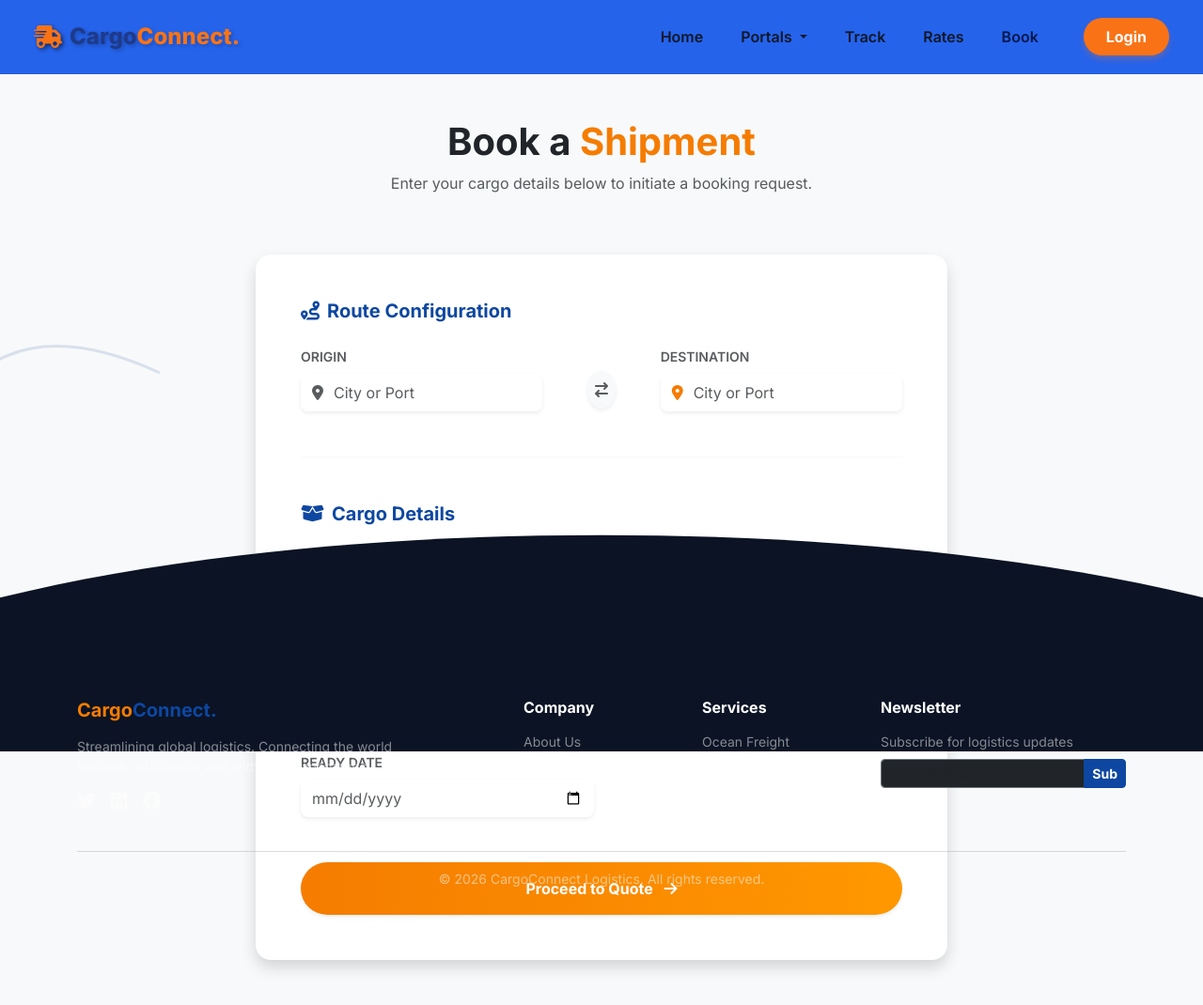
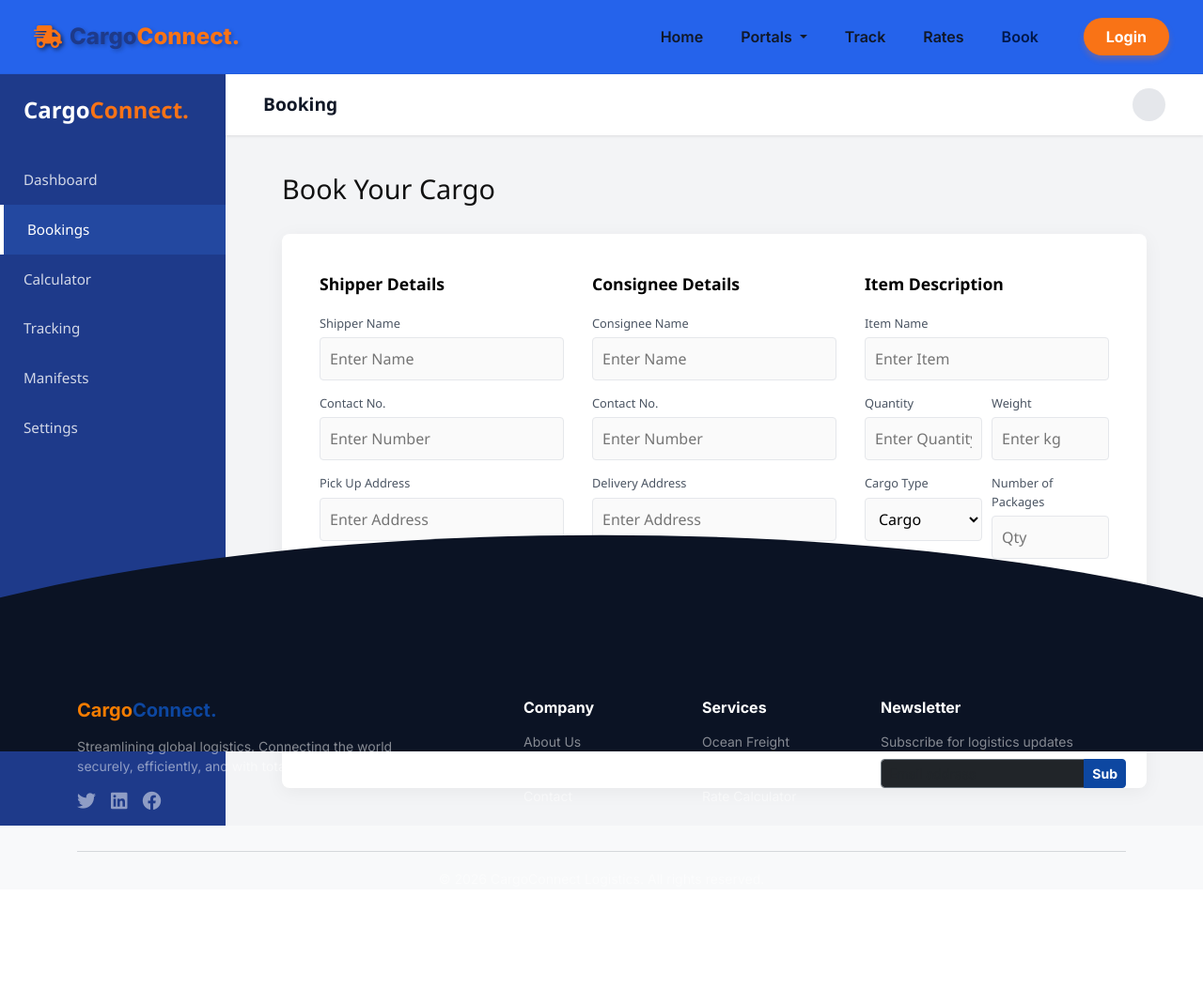
Before and after one commit to riyakko/CargoConnect, a PHP site: page /book.php in a window 1280 px wide. Shown: the whole page at 94% size. After the commit the page ends 907 px from the top, so only its background shows below. Run offline with PHP 8.4, Linux system fonts and the light colour scheme.

Commit message:
booking page

```diff
--- a/book.php
+++ b/book.php
@@ -1,88 +1,99 @@
 <?php include 'includes/header.php'; ?>
 
-<main class="flex-grow-1 py-5 position-relative overflow-hidden" style="background-color: #f8f9fa;">
-    <!-- Abstract Background -->
-    <div class="decorative-swoosh left-swoosh" style="opacity: 0.15;"></div>
+    <div id="book-page-wrapper">
+    <nav id="book-sidebar">
+        <div class="logo">Cargo<span>Connect.</span></div>
+        <div class="nav-item">Dashboard</div>
+        <div class="nav-item active">Bookings</div>
+        <div class="nav-item">Calculator</div>
+        <div class="nav-item">Tracking</div>
+        <div class="nav-item">Manifests</div>
+        <div class="nav-item">Settings</div>
+    </nav>
 
-    <div class="container position-relative z-2">
-        <div class="row mb-5">
-            <div class="col-12 text-center">
-                <h1 class="fw-bolder text-dark">Book a <span class="text-orange">Shipment</span></h1>
-                <p class="text-muted">Enter your cargo details below to initiate a booking request.</p>
+    <main id="book-main">
+        <header>
+            <div style="font-weight: bold; font-size: 1.2rem;">Booking</div>
+            <div class="profile-icon"></div>
+        </header>
+
+        <div class="container">
+            <h1>Book Your Cargo</h1>
+
+            <div class="booking-card">
+                <form class="form-grid">
+
+                    <div>
+                        <div class="section-title">Shipper Details</div>
+                        <div class="form-group">
+                            <label>Shipper Name</label>
+                            <input type="text" placeholder="Enter Name">
+                        </div>
+                        <div class="form-group">
+                            <label>Contact No.</label>
+                            <input type="text" placeholder="Enter Number">
+                        </div>
+                        <div class="form-group">
+                            <label>Pick Up Address</label>
+                            <input type="text" placeholder="Enter Address">
                         </div>
                     </div>
 
-        <div class="row justify-content-center">
-            <div class="col-lg-8">
-                <div class="card shadow border-0 rounded-4">
-                    <div class="card-body p-4 p-md-5">
-                        <form action="dashboard.php" method="GET">
-                            <!-- Section 1: Route -->
-                            <h5 class="fw-bold mb-4" style="color:#0d47a1;"><i class="fa-solid fa-route me-2"></i>Route Configuration</h5>
-                            <div class="row g-3 mb-4">
-                                <div class="col-md-5">
-                                    <label class="form-label fw-semibold small text-muted text-uppercase">Origin</label>
-                                    <div class="input-group shadow-sm rounded-3 overflow-hidden">
-                                        <span class="input-group-text bg-white border-0"><i class="fa-solid fa-location-dot text-muted"></i></span>
-                                        <input type="text" class="form-control bg-white border-0 ps-0 py-2" placeholder="City or Port" required>
+                    <div>
+                        <div class="section-title">Consignee Details</div>
+                        <div class="form-group">
+                            <label>Consignee Name</label>
+                            <input type="text" placeholder="Enter Name">
                         </div>
+                        <div class="form-group">
+                            <label>Contact No.</label>
+                            <input type="text" placeholder="Enter Number">
                         </div>
-                                <div class="col-md-2 d-flex align-items-center justify-content-center pt-4">
-                                    <div class="bg-light rounded-circle p-2 shadow-sm"><i class="fa-solid fa-arrow-right-arrow-left text-muted"></i></div>
-                                </div>
-                                <div class="col-md-5">
-                                    <label class="form-label fw-semibold small text-muted text-uppercase">Destination</label>
-                                    <div class="input-group shadow-sm rounded-3 overflow-hidden">
-                                        <span class="input-group-text bg-white border-0"><i class="fa-solid fa-location-dot text-orange"></i></span>
-                                        <input type="text" class="form-control bg-white border-0 ps-0 py-2" placeholder="City or Port" required>
-                                    </div>
+                        <div class="form-group">
+                            <label>Delivery Address</label>
+                            <input type="text" placeholder="Enter Address">
                         </div>
                     </div>
 
-                            <hr class="border-light-subtle my-5">
-
-                            <!-- Section 2: Cargo Details -->
-                            <h5 class="fw-bold mb-4" style="color:#0d47a1;"><i class="fa-solid fa-box-open me-2"></i>Cargo Details</h5>
-                            <div class="row g-4 mb-4">
-                                <div class="col-md-4">
-                                    <label class="form-label fw-semibold small text-muted text-uppercase">Freight Type</label>
-                                    <select class="form-select bg-white border-0 py-2 shadow-sm rounded-3 text-dark">
-                                        <option>FCL (Full Container)</option>
-                                        <option>LCL (Less than Container)</option>
-                                        <option>Air Freight</option>
-                                        <option>Ground Transport</option>
+                    <div>
+                        <div class="section-title">Item Description</div>
+                        <div class="form-group">
+                            <label>Item Name</label>
+                            <input type="text" placeholder="Enter Item">
+                        </div>
+                        <div class="input-row">
+                            <div class="form-group">
+                                <label>Quantity</label>
+                                <input type="text" placeholder="Enter Quantity">
+                            </div>
+                            <div class="form-group">
+                                <label>Weight</label>
+                                <input type="text" placeholder="Enter kg">
+                            </div>
+                        </div>
+                        <div class="input-row">
+                            <div class="form-group">
+                                <label>Cargo Type</label>
+                                <select>
+                                    <option>Cargo</option>
                                 </select>
                             </div>
-                                <div class="col-md-4">
-                                    <label class="form-label fw-semibold small text-muted text-uppercase">Total Weight (KG)</label>
-                                    <input type="number" class="form-control bg-white border-0 py-2 shadow-sm rounded-3 text-dark" placeholder="e.g., 5000">
+                            <div class="form-group">
+                                <label>Number of Packages</label>
+                                <input type="text" placeholder="Qty">
                             </div>
-                                <div class="col-md-4">
-                                    <label class="form-label fw-semibold small text-muted text-uppercase">Cargo Value ($)</label>
-                                    <input type="number" class="form-control bg-white border-0 py-2 shadow-sm rounded-3 text-dark" placeholder="e.g., 50000">
+                        </div>
+                        <div class="form-group">
+                            <label>Pick-up Date</label>
+                            <input type="date">
                         </div>
                     </div>
 
-                            <hr class="border-light-subtle my-5">
-
-                            <!-- Section 3: Dates -->
-                            <h5 class="fw-bold mb-4" style="color:#0d47a1;"><i class="fa-solid fa-calendar-days me-2"></i>Schedule</h5>
-                            <div class="row g-3 mb-5">
-                                <div class="col-md-6">
-                                    <label class="form-label fw-semibold small text-muted text-uppercase">Ready Date</label>
-                                    <input type="date" class="form-control bg-white border-0 py-2 shadow-sm rounded-3 text-muted">
-                                </div>
-                            </div>
-
-                            <div class="d-grid mt-2">
-                                <button type="submit" class="btn btn-primary py-3 rounded-pill fw-bold shadow-sm" style="background: linear-gradient(90deg, #f57c00, #ff9800); border:none;">Proceed to Quote <i class="fa-solid fa-arrow-right ms-2"></i></button>
-                            </div>
+                    <button type="submit" class="btn-confirm">CONFIRM BOOKING</button>
                 </form>
             </div>
         </div>
+    </main>
     </div>
-        </div>
-    </div>
-</main>
 
 <?php include 'includes/footer.php'; ?>
--- a/style.css
+++ b/style.css
@@ -191,3 +191,150 @@ body {
     }
     .decorative-swoosh { display: none; /* hide on smaller screens for cleaner look */ }
 }
+
+/* Book Page Specific Styles */
+#book-page-wrapper {
+    --sidebar-bg: #1e3a8a;
+    --sidebar-active: #3b82f633;
+    --body-bg: #f3f4f6;
+    --accent-blue: #2563eb;
+    --text-gray: #4b5563;
+
+    font-family: 'Segoe UI', Tahoma, Geneva, Verdana, sans-serif;
+    display: flex;
+    flex-grow: 1; /* take remaining height after header */
+    background-color: var(--body-bg);
+}
+
+/* Sidebar Styling */
+#book-page-wrapper #book-sidebar {
+    width: 240px;
+    background-color: var(--sidebar-bg);
+    color: white;
+    display: flex;
+    flex-direction: column;
+    padding: 20px 0;
+}
+
+#book-page-wrapper #book-sidebar .logo {
+    padding: 0 25px 30px;
+    font-size: 1.5rem;
+    font-weight: bold;
+    display: flex;
+    align-items: center;
+}
+
+#book-page-wrapper #book-sidebar .logo span { color: #f97316; }
+
+#book-page-wrapper #book-sidebar .nav-item {
+    padding: 15px 25px;
+    cursor: pointer;
+    display: flex;
+    align-items: center;
+    transition: 0.3s;
+    font-size: 0.95rem;
+    opacity: 0.8;
+}
+
+#book-page-wrapper #book-sidebar .nav-item:hover,
+#book-page-wrapper #book-sidebar .nav-item.active {
+    background-color: var(--sidebar-active);
+    opacity: 1;
+    border-left: 4px solid white;
+}
+
+/* Main Content Area */
+#book-page-wrapper #book-main {
+    flex-grow: 1;
+    display: flex;
+    flex-direction: column;
+}
+
+#book-page-wrapper #book-main header {
+    background: white;
+    padding: 15px 40px;
+    display: flex;
+    justify-content: space-between;
+    align-items: center;
+    box-shadow: 0 1px 3px rgba(0,0,0,0.1);
+}
+
+#book-page-wrapper .container {
+    padding: 40px;
+    max-width: 1000px;
+}
+
+#book-page-wrapper .booking-card {
+    background: white;
+    border-radius: 8px;
+    padding: 40px;
+    box-shadow: 0 4px 20px rgba(0,0,0,0.05);
+}
+
+#book-page-wrapper h1 { margin-top: 0; margin-bottom: 30px; font-size: 1.8rem; color: #111; }
+
+/* Form Grid */
+#book-page-wrapper .form-grid {
+    display: grid;
+    grid-template-columns: repeat(3, 1fr);
+    gap: 30px;
+}
+
+#book-page-wrapper .section-title {
+    font-weight: bold;
+    margin-bottom: 20px;
+    font-size: 1.1rem;
+    color: #000;
+}
+
+#book-page-wrapper .form-group { margin-bottom: 15px; }
+
+#book-page-wrapper label {
+    display: block;
+    font-size: 0.8rem;
+    color: var(--text-gray);
+    margin-bottom: 5px;
+}
+
+#book-page-wrapper input,
+#book-page-wrapper select {
+    width: 100%;
+    padding: 10px;
+    border: 1px solid #e5e7eb;
+    border-radius: 4px;
+    box-sizing: border-box;
+    background: #fafafa;
+}
+
+/* Specialized input row for Item Description */
+#book-page-wrapper .input-row {
+    display: grid;
+    grid-template-columns: 1fr 1fr;
+    gap: 10px;
+}
+
+#book-page-wrapper .btn-confirm {
+    grid-column: span 3;
+    background-color: var(--accent-blue);
+    color: white;
+    border: none;
+    padding: 15px;
+    border-radius: 6px;
+    font-weight: bold;
+    font-size: 1rem;
+    cursor: pointer;
+    margin-top: 20px;
+    width: 50%;
+    margin-left: auto;
+    margin-right: auto;
+    display: block;
+}
+
+#book-page-wrapper .btn-confirm:hover { background-color: #1d4ed8; }
+
+#book-page-wrapper .profile-icon {
+    width: 35px;
+    height: 35px;
+    background: #e5e7eb;
+    border-radius: 50%;
+}
```
Lines whose indentation alone changed are shown as unchanged.
